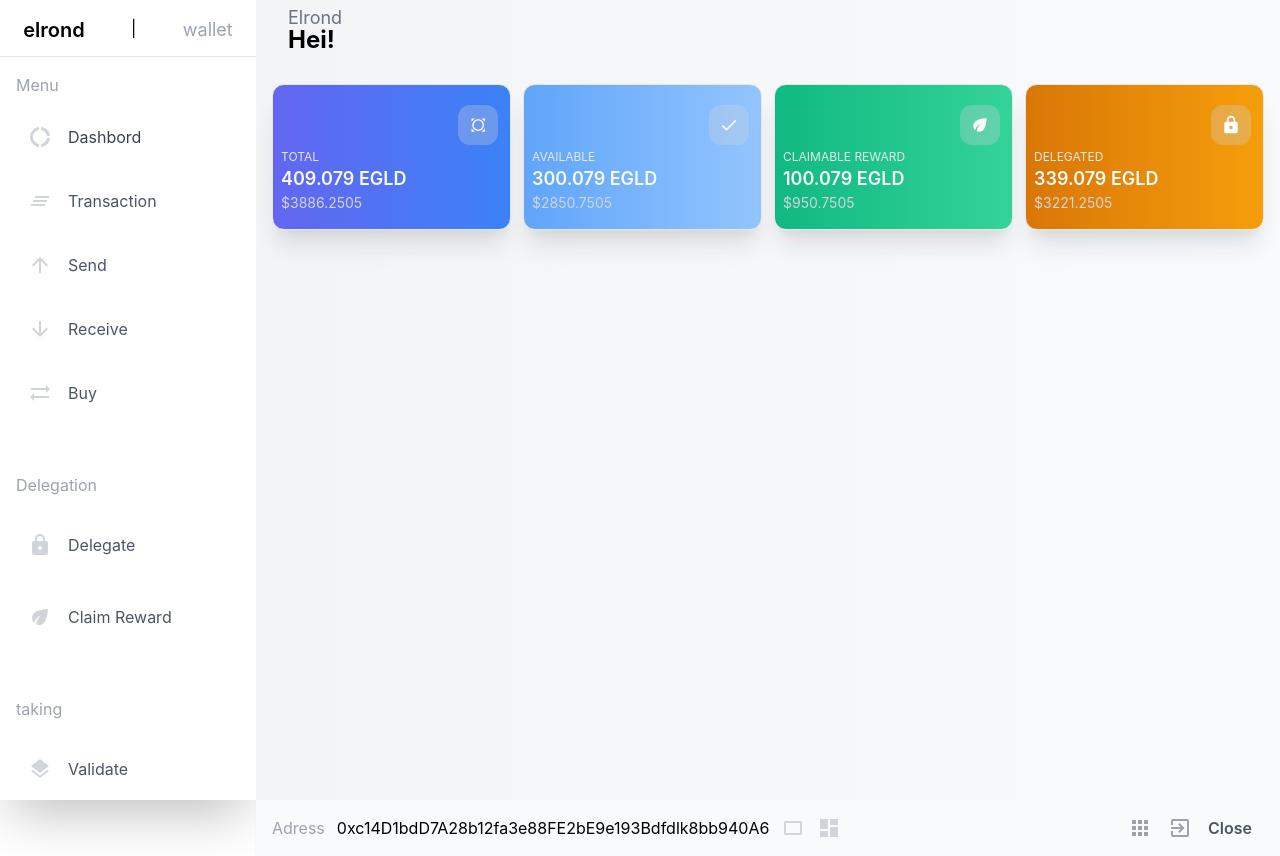
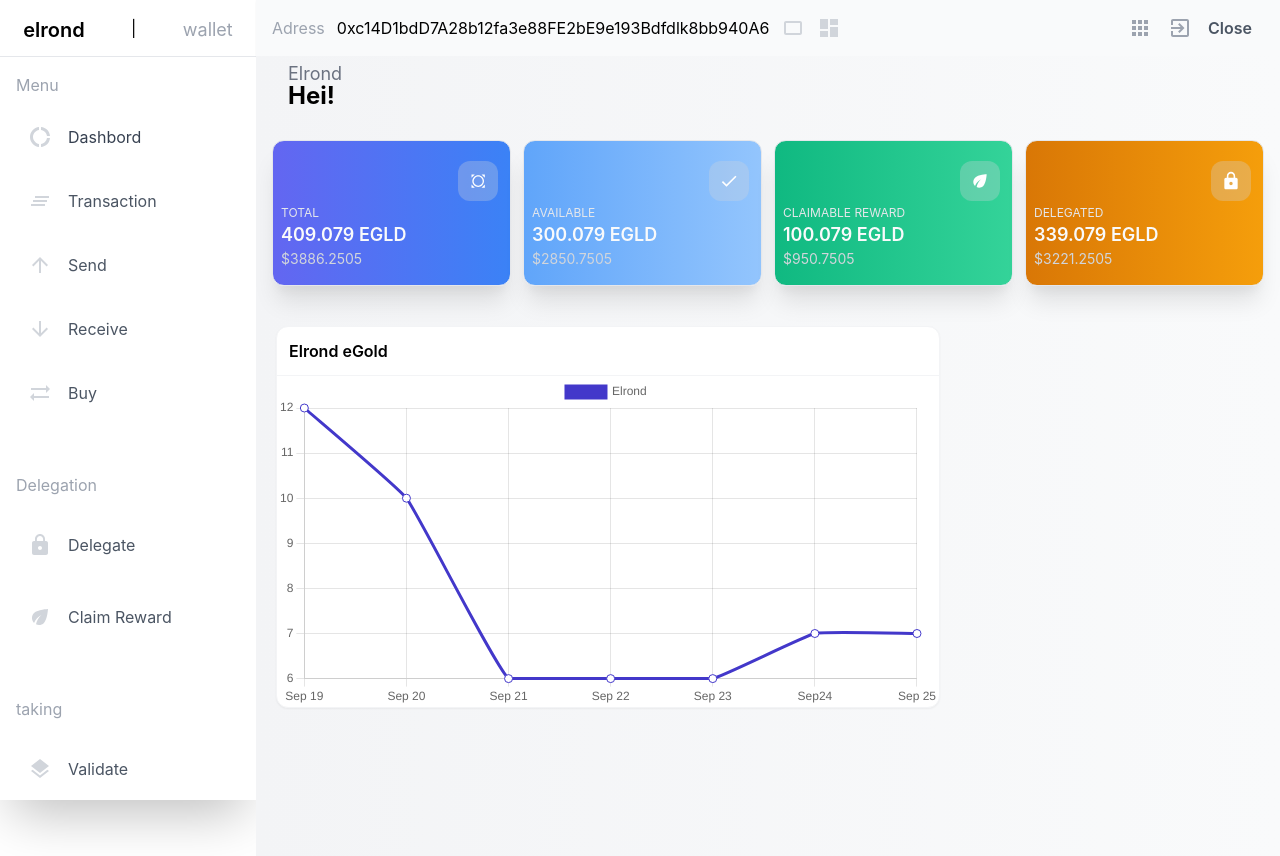
Before and after one commit to M0-AR/react-frontend, a React (Create React App) app: page / in a window 1280 px wide. Built offline with nearby package versions, Linux system fonts and the light colour scheme.

Commit message:
Middle-component in container with chart

```diff
--- a/package.json
+++ b/package.json
@@ -9,7 +9,9 @@
     "@testing-library/jest-dom": "^5.11.4",
     "@testing-library/react": "^11.1.0",
     "@testing-library/user-event": "^12.1.10",
+    "chart.js": "^3.5.1",
     "react": "^17.0.2",
+    "react-chartjs-2": "^3.0.5",
     "react-dom": "^17.0.2",
     "react-scripts": "^4.0.3",
     "uuid": "^8.3.2",
--- a/src/App.js
+++ b/src/App.js
@@ -10,8 +10,8 @@
       <div className="flex w-screen h-screen" >
         <Sidebar />
         <div className="w-screen ">
+          <Header />
           <Container />
-          <Header />
         </div>
       </div>
 
--- a/src/component/dashboard/Container.js
+++ b/src/component/dashboard/Container.js
@@ -1,7 +1,7 @@
 import React from 'react'
 
 import Card from './Card'
-// import Middle from './Middle'
+import Middle from './Middle'
 // import RightBar from './RightBar'
 
 
@@ -27,8 +27,8 @@
 
             </div>
             <div className="flex  ml-3 mt-6 space-x-6  mr-4">
-                {/* <Middle />
-                <RightBar /> */}
+                <Middle />
+                {/* <RightBar /> */}
             </div>
         </div>
     )
--- /dev/null
+++ b/src/component/dashboard/Middle.js
@@ -0,0 +1,45 @@
+import React from 'react'
+import { Line } from 'react-chartjs-2';
+
+const data = {
+    labels: ['Sep 19', 'Sep 20', 'Sep 21', 'Sep 22', 'Sep 23', 'Sep24', 'Sep 25'],
+    datasets: [
+        {
+            label: 'Elrond ',
+            fill: false,
+            lineTension: 0.1,
+            backgroundColor: 'rgba(67, 56, 202)',
+            borderColor: 'rgba(67, 56, 202)',
+            borderCapStyle: 'butt',
+            borderDash: [],
+            borderDashOffset: 0.0,
+            borderJoinStyle: 'miter',
+            pointBorderColor: 'rgba(67, 56, 202)',
+            pointBackgroundColor: '#fff',
+            pointBorderWidth: 1,
+            pointHoverRadius: 5,
+            pointHoverBackgroundColor: 'rgba(67, 56, 202)',
+            pointHoverBorderColor: 'rgba(220,220,220,1)',
+            pointHoverBorderWidth: 2,
+            pointRadius: 4,
+            pointHitRadius: 10,
+            data: [12, 10, 6, 6, 6, 7, 7, 8]
+        }
+    ]
+};
+
+const Middle = () => {
+    return (
+        <div className=" bg-white ml-2   shadow-sm w-8/12 border rounded-xl border-gray-100">
+
+            <div className="border-b p-3 border-gray-100">
+                <p className="font-semibold  ">Elrond eGold </p>
+            </div>
+            <div>
+                <Line data={data} />
+            </div>
+        </div>
+    )
+}
+
+export default Middle
```
Also changed, not shown: 1 other file (tests, documents, lock files or other folders).
